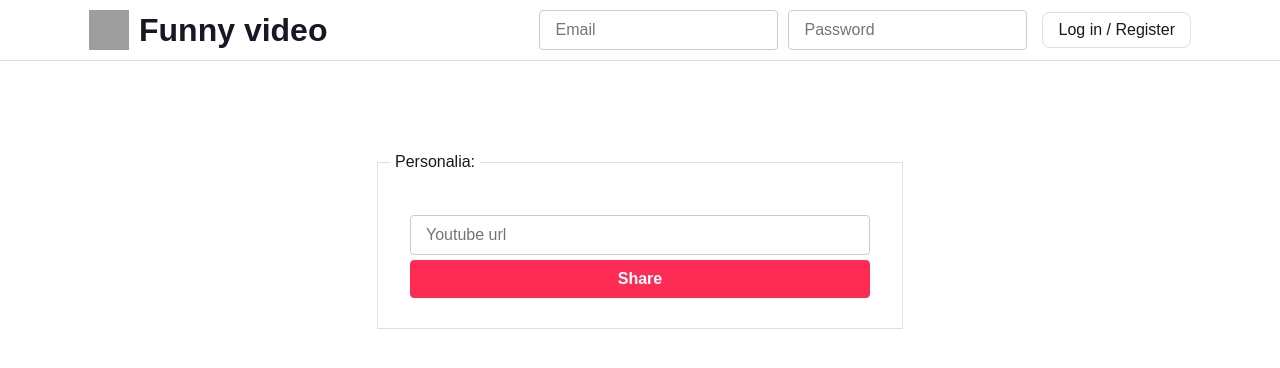
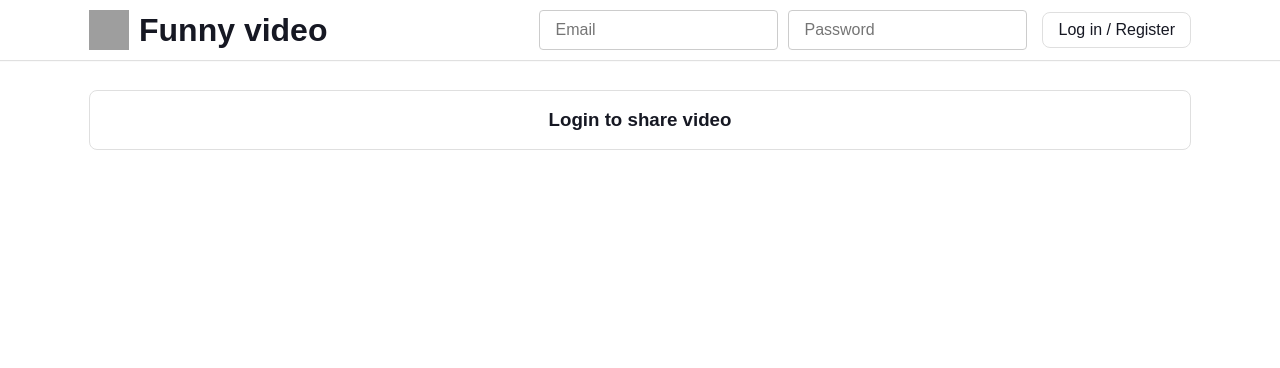
Before and after one commit to caohoang2911/react-test, a React (Create React App) app: page /share-video in a window 1280 px wide. Shown: the top 368 px of the page. Built offline with nearby package versions, Linux system fonts and the light colour scheme; grey boxes are pictures that could not be loaded; a web font is replaced by a local one.

Commit message:
Share - auth share video

```diff
--- a/src/pages/ShareVideo/ShareVideo.module.scss
+++ b/src/pages/ShareVideo/ShareVideo.module.scss
@@ -11,3 +11,11 @@
     justify-content: center;
     flex-direction: column;
 }
+
+.login-required {
+    text-align: center;
+    margin-top: 30px;
+    border: 1px solid #dfdfdf;
+    padding: 15px;
+    border-radius: 8px;
+}
--- a/src/pages/ShareVideo/index.js
+++ b/src/pages/ShareVideo/index.js
@@ -17,11 +17,12 @@ const cx = classNames.bind(styles);
 function ShareVideo() {
     const [loading, setLoading] = useState(false);
 
-    const { userInfo } = useContext(AuthContext);
+    const { userInfo, isLogin } = useContext(AuthContext);
+
     const inputRefVideo = useRef(null);
 
     useEffect(() => {
-        inputRefVideo.current.focus();
+        if (isLogin) inputRefVideo.current.focus();
     }, []);
 
     const fetchInfoVideo = (idVideo) => {
@@ -87,6 +88,9 @@ function ShareVideo() {
         }
     };
 
+    if (!isLogin) {
+        return <h3 className={cx('login-required')}>Login to share video</h3>;
+    }
     return (
         <div className={cx('wrapper')}>
             <Fieldset>
```
